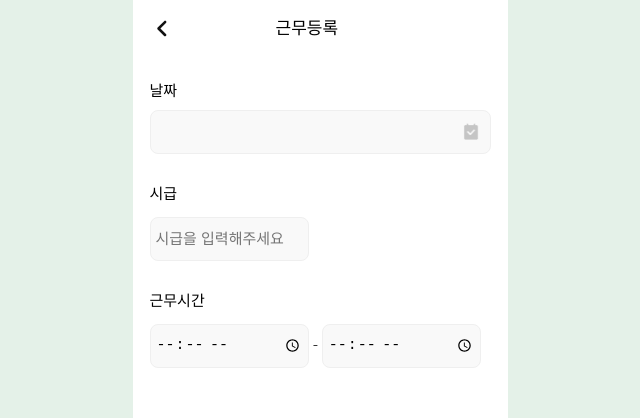
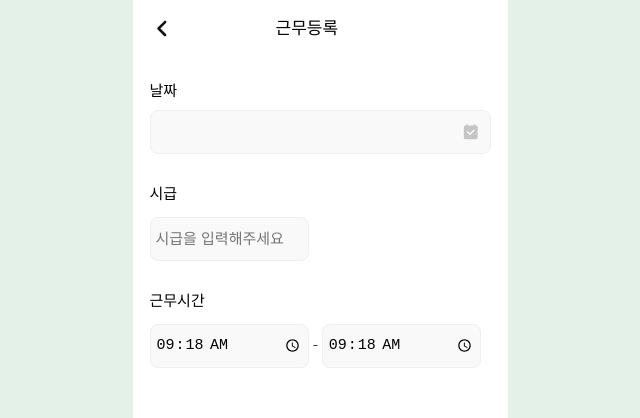
Before and after one commit to soomin-world/AlbaPocektProject, a React (Create React App) app: page /addShift/1 in a window 1280 px wide. Shown: the top 418 px of the page, without its empty margins (320-960 px from the left). Built offline with nearby package versions, Linux system fonts and the light colour scheme.

Commit message:
근무 추가 달력 아이콘 변경 + 시간 input 현재 시간으로 기본 설정

```diff
--- a/src/pages/Addshift.tsx
+++ b/src/pages/Addshift.tsx
@@ -9,6 +9,7 @@ import { useNavigate, useParams } from "react-router-dom";
 import { addShift } from "../APIs/workApi";
 import LayOut from "../components/layout/LayOut";
 import Header from "../components/header/Header";
+import { format } from "date-fns";
 
 export type EventValue<DateType> = DateType | null;
 export type RangeValue<DateType> =
@@ -24,13 +25,18 @@ function AddShift() {
   const [isCalendarBtns, setIsCalendarBtns] = useRecoilState(calendarAtom);
   const [dayList, setDayList] = useRecoilState(calendarDayList);
   const [workingTime, setWorkingTime] = useState<string[]>([]);
-  const [startTime, setStartTime] = useState("");
-  const [endTime, setEndTime] = useState("");
+  const [startTime, setStartTime] = useState("00:00");
+  const [endTime, setEndTime] = useState("00:00");
 
   useEffect(() => {
     if (dateId) {
       setDayList([dateId]);
     }
+    const nowTime = format(new Date(), "HH:mm");
+    setStartTime(nowTime);
+    setEndTime(nowTime);
+    console.log(new Date());
+    console.log(format(new Date(), "HH:mm"));
     console.log(dayList);
   }, []);
   const onChangeHandler = (
@@ -86,7 +92,7 @@ function AddShift() {
             : null}
         </div>
         <img
-          src="/image/calendar.png"
+          src="/image/iconCalendar.svg"
           onClick={() => setIsCalendarBtns((pre) => !pre)}
           alt="달력"
         />
@@ -107,6 +113,7 @@ function AddShift() {
             type="time"
             value={startTime}
             onChange={(e) => {
+              console.log(e.target.value);
               setStartTime(e.target.value);
             }}
           />
--- a/src/pages/Board.tsx
+++ b/src/pages/Board.tsx
@@ -134,7 +134,7 @@ function Board() {
               alt="search"
             />
             <img
-              src="/image/iconChat.png"
+              src="/image/iconChat.svg"
               alt="chat"
               onClick={() => navigate("/chat")}
             />
@@ -214,7 +214,7 @@ const Icon = styled.div`
     margin-left: 15px;
   }
   img:nth-child(3) {
-    margin-left: 13px;
+    margin-left: 12px;
   }
 `;
 
```
Also changed, not shown: public/image/iconCalendar.svg (added).
